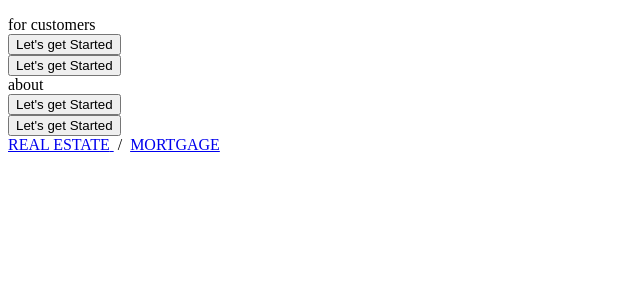
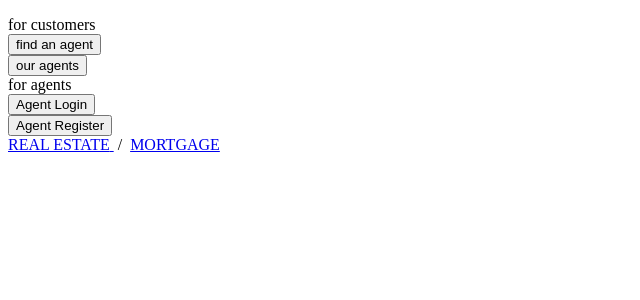
Before and after one commit to arajparaj/beam-mortgage-pos, a PHP site: page / in a window 1280 px wide. Shown: the part 243-543 px from the top of the page, without its empty margins (0-640 px from the left). Run offline with PHP 8.4, Linux system fonts and the light colour scheme.

Commit message:
temporary commit

```diff
--- a/ui/index.html
+++ b/ui/index.html
@@ -64,26 +64,32 @@
         <div class="row">
             <div class="col-xs-12">
                 <div id="container-body" class="col-md-8 col-md-offset-2">
-                    <div class="central-container body-container vcenter">
-                        <div class="col-lg-4 agents-body">
-                            <div class="col-lg-4"><span class="agents-heading text-uppercase">for customers</span></div>
-                            <div class="col-lg-4">
-                                <button class="button-class">Let's get Started</button>
+                    <div class="central-container body-container agent-container">
+                        <div class="col-md-4 agents-body-container">
+                            <div class=" col-md-4 agents-body">
+                                <div class="col-md-4"><span class="agents-heading text-uppercase text-nowrap text-bold">for customers</span></div>
+                                <div class="col-md-4">
+                                    <button class="button-class text-nowrap">find an agent</button>
+                                </div>
+                                <div class="col-md-4">
+                                    <button class="button-class text-nowrap">our agents</button>
+                                </div>
                             </div>
-                            <div class="col-lg-4">
-                                <button class="button-class">Let's get Started</button>
+                            <span class="clear"></span>
+                        </div>
+                        <div class="col-md-4 agents-body-container">
+                            <div class="col-md-4 agents-body">
+                                <div class="col-md-4">
+                                    <span class="agents-heading text-uppercase text-nowrap text-bold">for agents</span>
+                                </div>
+                                <div class="col-md-4">
+                                    <button class="button-class text-nowrap">Agent Login</button>
+                                </div>
+                                <div class="col-md-4">
+                                    <button class="button-class text-nowrap">Agent Register</button>
+                                </div>
                             </div>
-                        </div>
-                        <div class="col-lg-4 agents-body">
-                            <div class="col-lg-4">
-                                <span class="agents-heading text-uppercase">about</span>
-                            </div>
-                            <div class="col-lg-4">
-                                <button class="button-class">Let's get Started</button>
-                            </div>
-                            <div class="col-lg-4">
-                                <button class="button-class">Let's get Started</button>
-                            </div>
+                            <span class="clear"></span>
                         </div>
                     </div>
                 </div>
```
Also changed, not shown: ui/src/assets/app.css (+29 -4 lines).
